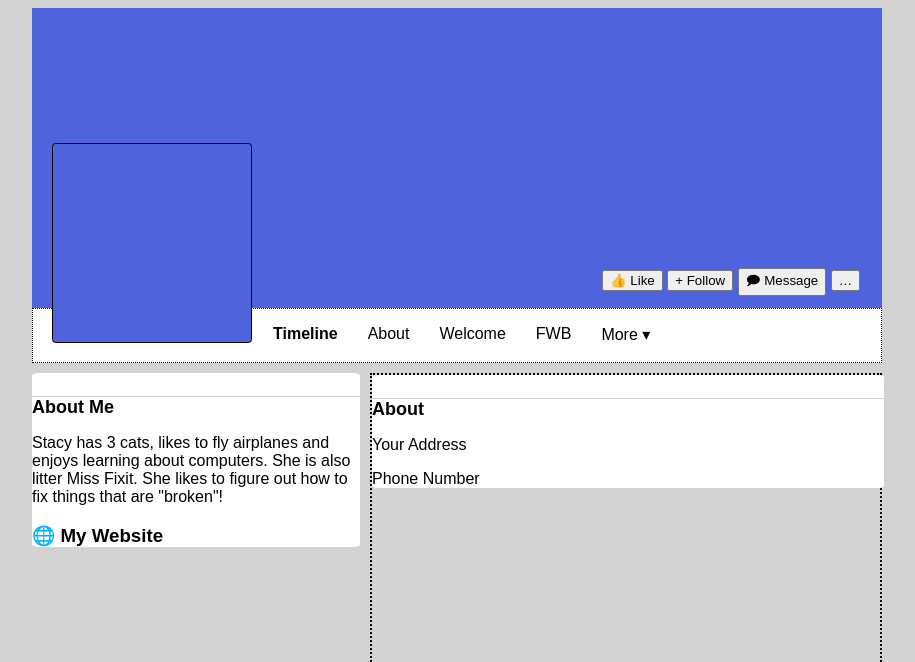
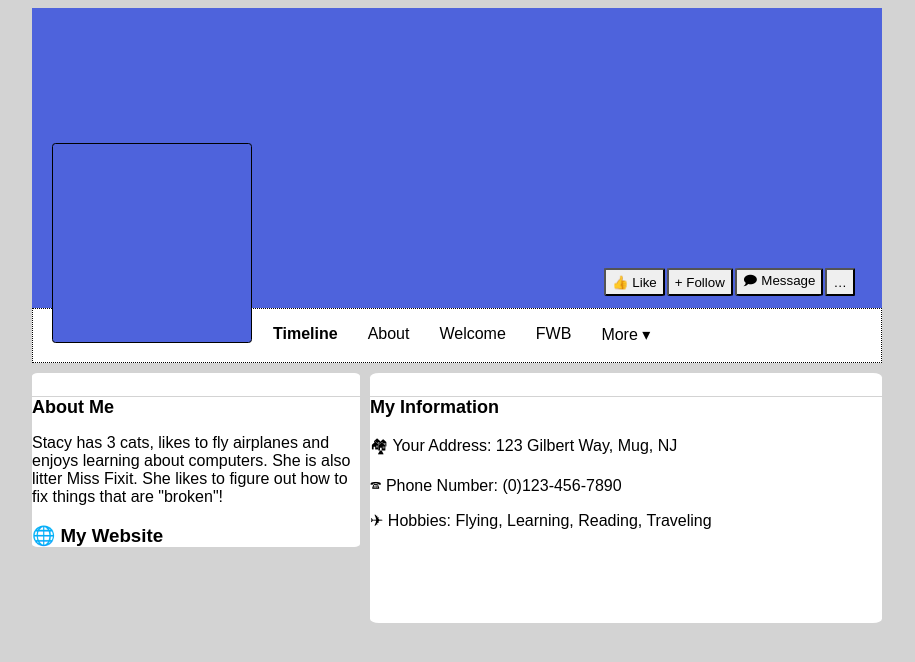
Before and after one commit to StacyGilbert7713/ct-assessment-socialnetworkpage, a plain HTML site: page index.html in a window 1280 px wide. Shown: the top 662 px of the page, without its empty margins (183-1098 px from the left). Drawn offline with Linux system fonts and the light colour scheme.

Commit message:
sixth commit

```diff
--- a/index.html
+++ b/index.html
@@ -37,9 +37,10 @@
             <div class="column-right">
                 <div class="card2">
                     <div class="about">
-                        <h2>About</h2>
-                        <p>Your Address</p>
-                        <p>Phone Number</p>
+                        <h2>My Information</h2>
+                        <p>&#127960; Your Address: 123 Gilbert Way, Mug, NJ</p>
+                        <p>&#128383; Phone Number: (0)123-456-7890</p>
+                        <p>&#9992; Hobbies: Flying, Learning, Reading, Traveling</p>
                     </div>
                 </div>
             </div>
--- a/style.css
+++ b/style.css
@@ -51,6 +51,13 @@ body {
     position: relative;
     left: 570px;
     top: 60px;
+    display: flex;
+
+}
+
+button {
+    margin-left: 2px;
+    border-radius: 5%;
 }
 
 main {
@@ -70,7 +77,6 @@ main {
     width: 512px;
     height: 2000px;
     float: right;
-    border: 2px dotted black
 }
 
 .card {
@@ -89,6 +95,7 @@ main {
 .card2 {
     background-color: white;
     padding-top: 8px;
+    height: 250px;
     width: 512px;
     border-radius: 1.75%;
 }
@@ -97,4 +104,5 @@ main {
     border-top: 1px solid lightgray;
     font-size: 18px;
     font-family: sans-serif;
+
 }
```
